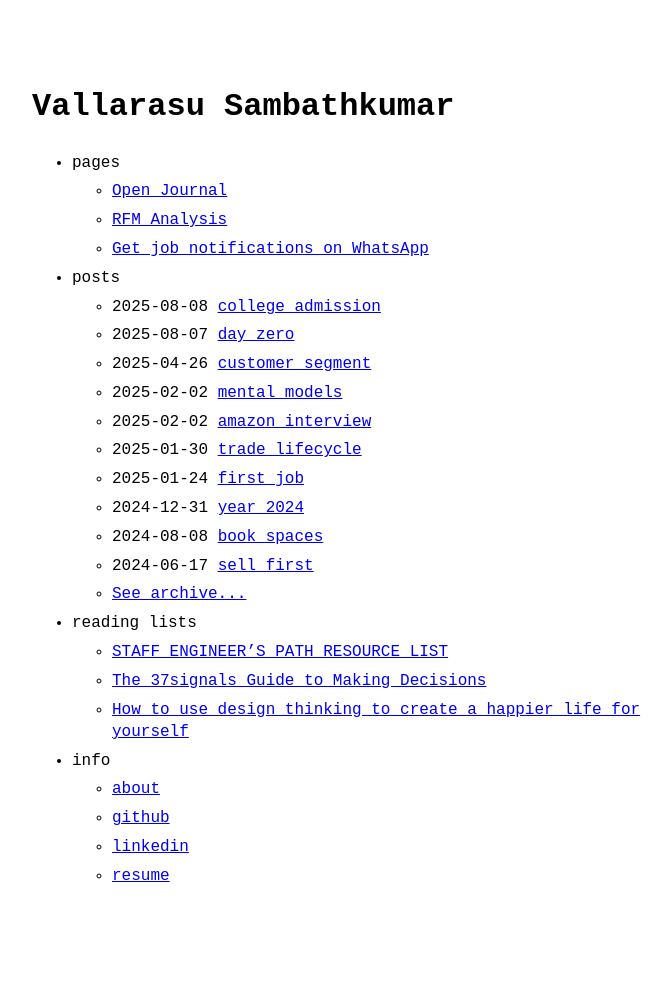
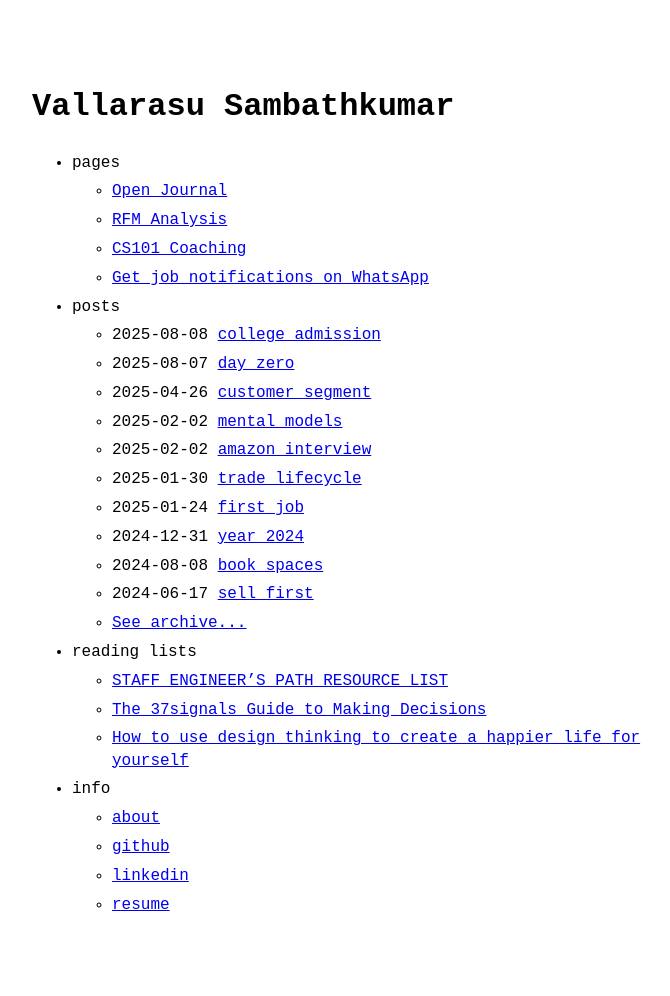
Before and after one commit to VallarasuS/Vallarasu.in, a Jekyll site: the page built from docs/index.md, in a window 1280 px wide. Shown: the whole page, without its empty margins (288-958 px from the left). Built offline with Jekyll 4.4.1, drawn with Linux system fonts in a browser that asks for light colours; before the commit the page ends 967 px from its top, so only the background shows below that.

Commit message:
Update menu.yml

```diff
--- a/docs/_data/menu.yml
+++ b/docs/_data/menu.yml
@@ -6,6 +6,8 @@ entries:
         url: open-journal
       - title: RFM Analysis
         url: /r/rfm-analysis
+      - title: CS101 Coaching
+        url: https://cs101.in/
       - title: Get job notifications on WhatsApp
         url: https://www.whatsapp.com/channel/0029VaFReapFnSzFj4txau0d
 
```
